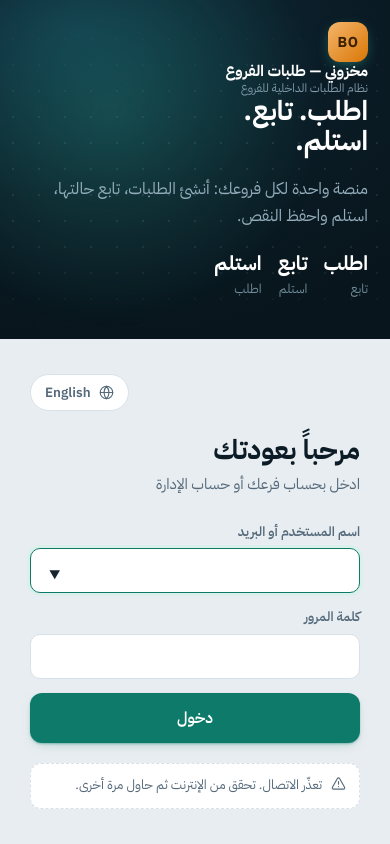
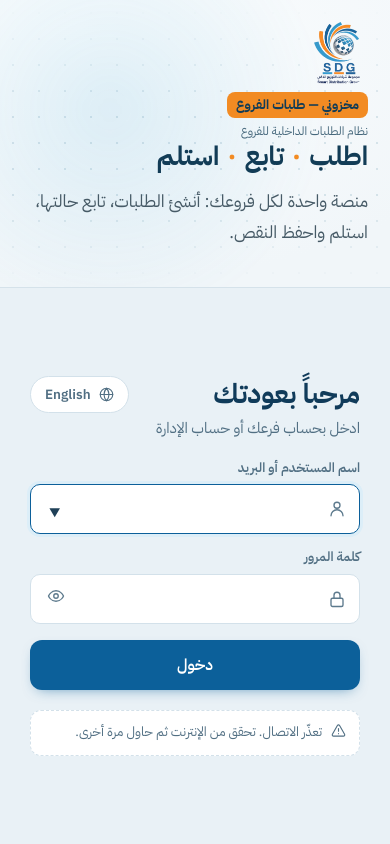
Before and after one commit to omarapdelgwad44/branch-orders, a website with bundled scripts: page frontend/index.html in a window 390 px wide. Built offline with nearby package versions, Linux system fonts and the light colour scheme; no server answers.

Commit message:
Refactor code structure for improved readability and maintainability

```diff
--- a/frontend/assets/css/styles.css
+++ b/frontend/assets/css/styles.css
@@ -2,41 +2,41 @@
 
 /* ============ tokens ============ */
 :root {
-  --canvas: #e8edf1;
+  --canvas: #e9f1f6;
   --surface: #ffffff;
-  --surface-2: #f5f8fa;
-  --ink: #0b1c26;
-  --text: #16242e;
-  --muted: #54697a;
-  --faint: #6b8496;
-  --line: #d9e1e8;
-  --line-soft: #e7edf2;
+  --surface-2: #f5f9fc;
+  --ink: #103b5a;
+  --text: #1f4058;
+  --muted: #516f83;
+  --faint: #6c8799;
+  --line: #d3e1ea;
+  --line-soft: #e5eff5;
 
-  --primary: #0e7a6a;
-  --primary-strong: #0a5d51;
-  --primary-soft: #dbf0ea;
-  --accent: #d97706;
-  --accent-soft: #fbefd9;
+  --primary: #0c609a;
+  --primary-strong: #084b78;
+  --primary-soft: #dceef8;
+  --accent: #f28b23;
+  --accent-soft: #fff0df;
   --danger: #b42318;
   --danger-soft: #fceae7;
   --success: #15803d;
   --success-soft: #e4f4e9;
 
   --amber: #b45309; --amber-soft: #fbeed0;
-  --blue: #1d4ed8;  --blue-soft: #e7effd;
+  --blue: #0c609a;  --blue-soft: #dceef8;
   --violet: #6d28d9; --violet-soft: #efeafb;
-  --cyan: #0e7490;  --cyan-soft: #dff1f6;
-  --teal: #0f766e;  --teal-soft: #def2ef;
+  --cyan: #249ed5;  --cyan-soft: #e0f4fc;
+  --teal: #0d70a9;  --teal-soft: #ddecf6;
   --green: #15803d; --green-soft: #e4f4e9;
   --red: #b91c1c;   --red-soft: #fce7e7;
   --gray: #475569;  --gray-soft: #e6ebef;
-  --slate: #526575; --slate-soft: #eaf0f4;
+  --slate: #4d6e84; --slate-soft: #e7f0f5;
 
   --font: 'Manrope', 'IBM Plex Sans Arabic', 'Segoe UI', system-ui, sans-serif;
   --radius: 14px;
   --radius-sm: 9px;
-  --shadow-1: 0 1px 2px rgba(11, 28, 38, .05), 0 1px 1px rgba(11, 28, 38, .03);
-  --shadow-2: 0 6px 24px -8px rgba(11, 28, 38, .16);
+  --shadow-1: 0 1px 2px rgba(16, 59, 90, .05), 0 1px 1px rgba(16, 59, 90, .03);
+  --shadow-2: 0 6px 24px -8px rgba(16, 59, 90, .16);
   --sidebar-w: 264px;
   --ease: cubic-bezier(.4, 0, .2, 1);
 }
@@ -82,7 +82,7 @@ input, select, textarea { font-family: inherit; }
 :focus-visible { outline: 2px solid var(--primary); outline-offset: 2px; border-radius: 4px; }
 .switch input:focus-visible + .slider { outline: 2px solid var(--primary); outline-offset: 2px; }
 .nav-item:focus-visible, .side-link:focus-visible, .chip-btn:focus-visible,
-.qty-btn:focus-visible, .icon-btn:focus-visible { outline: 2px solid #4fe0c2; outline-offset: 2px; }
+.qty-btn:focus-visible, .icon-btn:focus-visible { outline: 2px solid #249ed5; outline-offset: 2px; }
 
 .flip-rtl { transition: transform .2s var(--ease); }
 [dir='rtl'] .flip-rtl { transform: scaleX(-1); }
@@ -101,7 +101,7 @@ input, select, textarea { font-family: inherit; }
 .btn:disabled { opacity: .55; pointer-events: none; }
 .btn svg { flex: none; }
 
-.btn-primary { background: var(--primary); color: #fff; box-shadow: 0 1px 2px rgba(14, 122, 106, .35), 0 4px 12px -6px rgba(14, 122, 106, .5); }
+.btn-primary { background: var(--primary); color: #fff; box-shadow: 0 1px 2px rgba(12, 96, 154, .35), 0 4px 12px -6px rgba(12, 96, 154, .5); }
 .btn-primary:hover { background: var(--primary-strong); }
 .btn-ghost { border-color: var(--line); background: var(--surface); color: var(--text); }
 .btn-ghost:hover { border-color: var(--faint); background: var(--surface-2); }
@@ -173,9 +173,9 @@ tr.av-off td { color: var(--muted); }
 
 .sidebar {
   position: fixed; inset-inline-start: 0; top: 0; bottom: 0; width: var(--sidebar-w);
-  background: linear-gradient(180deg, #0b1c26 0%, #0f2733 100%);
+  background: linear-gradient(180deg, #0b385b 0%, #0b4c78 100%);
   color: #c7d6df; display: flex; flex-direction: column; z-index: 40;
-  box-shadow: 2px 0 24px rgba(11, 28, 38, .18);
+  box-shadow: 2px 0 24px rgba(8, 75, 120, .18);
 }
 
 .main { margin-inline-start: var(--sidebar-w); min-height: 100vh; display: flex; flex-direction: column; }
@@ -192,50 +192,67 @@ tr.av-off td { color: var(--muted); }
 
 .content { flex: 1; padding: 26px; max-width: 1360px; width: 100%; margin-inline: auto; min-width: 0; overflow-x: clip; }
 
-.backdrop { position: fixed; inset: 0; background: rgba(11, 28, 38, .5); z-index: 35; opacity: 0; pointer-events: none; transition: opacity .2s; }
+.backdrop { position: fixed; inset: 0; background: rgba(8, 59, 90, .5); z-index: 35; opacity: 0; pointer-events: none; transition: opacity .2s; }
 
 /* brand */
 .brand { display: flex; align-items: center; gap: 12px; padding: 22px 20px 16px; }
 .brand-mark {
   width: 40px; height: 40px; border-radius: 12px; flex: none;
   display: grid; place-items: center; font-weight: 800; font-size: .9rem; letter-spacing: .5px;
-  color: #062b24; background: linear-gradient(135deg, #35d0b0, #0e7a6a);
-  box-shadow: 0 4px 14px -4px rgba(53, 208, 176, .55);
+  color: #fff; background: linear-gradient(135deg, #249ed5, #0c609a);
+  box-shadow: 0 4px 14px -4px rgba(36, 158, 213, .55);
 }
 .brand-mark.light { background: linear-gradient(135deg, #f5b56b, var(--accent)); color: #3b2100; }
+.brand-logo {
+  width: 42px; height: 42px; flex: none; object-fit: contain;
+  border-radius: 12px;
+}
 .brand-text { display: grid; line-height: 1.25; }
 .brand-text b { color: #fff; font-size: .95rem; }
-.brand-text em { color: #7f99a8; font-style: normal; font-size: .74rem; }
+.brand-text em { color: #b8d5e7; font-style: normal; font-size: .74rem; }
 
 .nav { flex: 1; padding: 8px 12px; overflow-y: auto; display: flex; flex-direction: column; gap: 3px; }
 .nav-item {
   display: flex; align-items: center; gap: 12px;
-  padding: 11px 13px; border-radius: 11px; color: #b8ccd6; font-weight: 600; font-size: .9rem;
+  padding: 11px 13px; border-radius: 11px; color: #c7ddeb; font-weight: 600; font-size: .9rem;
   transition: background .15s, color .15s, transform .15s var(--ease);
 }
 .nav-item:hover { background: rgba(255, 255, 255, .06); color: #fff; text-decoration: none; transform: translateX(3px); }
 [dir='rtl'] .nav-item:hover { transform: translateX(-3px); }
-.nav-item.active { background: rgba(53, 208, 176, .16); color: #4fe0c2; }
+.nav-item.active { background: rgba(36, 158, 213, .18); color: #8fd8f5; }
 .nav-ic { display: grid; place-items: center; width: 20px; }
 
 .side-foot { padding: 14px 14px 18px; display: grid; gap: 8px; border-top: 1px solid rgba(255,255,255,.07); }
 .side-user { display: flex; align-items: center; gap: 10px; padding: 6px 4px; }
 .avatar {
   width: 36px; height: 36px; border-radius: 50%; flex: none;
-  display: grid; place-items: center; font-weight: 700; color: #062b24;
-  background: linear-gradient(135deg, #4fe0c2, #2bb39a);
+  display: grid; place-items: center; font-weight: 700; color: #fff;
+  background: linear-gradient(135deg, #249ed5, #0c609a);
 }
 .side-user-meta { display: grid; line-height: 1.3; min-width: 0; }
 .side-user-meta b { color: #fff; font-size: .86rem; }
-.side-user-meta em { color: #7f99a8; font-style: normal; font-size: .74rem; overflow: hidden; text-overflow: ellipsis; white-space: nowrap; }
+.side-user-meta em { color: #b8d5e7; font-style: normal; font-size: .74rem; overflow: hidden; text-overflow: ellipsis; white-space: nowrap; }
 .side-link {
   display: flex; align-items: center; gap: 10px;
   padding: 9px 12px; border-radius: 10px; border: 0; background: transparent;
-  color: #b8ccd6; font-weight: 600; font-size: .86rem; text-align: initial;
+  color: #c7ddeb; font-weight: 600; font-size: .86rem; text-align: initial;
   transition: background .15s, color .15s;
 }
 .side-link:hover { background: rgba(255,255,255,.06); color: #fff; }
 .side-link.danger:hover { color: #ff9f97; background: rgba(180, 35, 24, .18); }
+
+/* ============ SDG identity ============ */
+.hero-brand-logo {
+  width: 77px; height: 77px; object-fit: contain; flex: none;
+  border-radius: 18px;
+}
+.login-hero .hero-brand { display: flex; flex-direction: column; align-items: flex-start; gap: 8px; }
+.login-hero .brand-text { justify-items: start; row-gap: 6px; }
+.login-hero .brand-text b {
+  width: fit-content; padding: 4px 9px; border-radius: 8px;
+  color: #123c56; background: #f28b23; font-size: .82rem; line-height: 1.35;
+}
+.login-hero .brand-text em { color: #46687c; }
 
 /* ============ page primitives ============ */
 .page-head { display: flex; align-items: flex-start; justify-content: space-between; gap: 16px; margin-bottom: 22px; flex-wrap: wrap; }
@@ -476,7 +493,7 @@ tr.av-off .badge.av-tag { display: inline-flex; }
 
 /* ============ modal ============ */
 .modal-backdrop {
-  position: fixed; inset: 0; background: rgba(11, 28, 38, .44); z-index: 60;
+  position: fixed; inset: 0; background: rgba(8, 59, 90, .44); z-index: 60;
   display: grid; place-items: center; padding: 18px;
   animation: fade .18s var(--ease);
 }
@@ -502,13 +519,13 @@ tr.av-off .badge.av-tag { display: inline-flex; }
 }
 .toast {
   display: flex; gap: 10px; align-items: flex-start;
-  background: #0b1c26; color: #eaf1f5; border-radius: 12px; padding: 13px 15px;
+  background: #0b385b; color: #edf8ff; border-radius: 12px; padding: 13px 15px;
   font-size: .88rem; box-shadow: var(--shadow-2);
   opacity: 0; transform: translateY(-8px); transition: opacity .25s var(--ease), transform .25s var(--ease);
 }
 .toast.show { opacity: 1; transform: none; }
 .toast-ic { margin-top: 1px; }
-.toast-success .toast-ic { color: #4fe0c2; }
+.toast-success .toast-ic { color: #8fd8f5; }
 .toast-error .toast-ic { color: #ff9f97; }
 .toast-info .toast-ic { color: #7ec8e5; }
 .toast-msg { unicode-bidi: isolate; }
@@ -538,26 +555,28 @@ tr.av-off .badge.av-tag { display: inline-flex; }
 
 /* ============ login ============ */
 .login { min-height: 100vh; display: grid; grid-template-columns: 55% 45%; }
-.login-hero { position: relative; overflow: hidden; background: radial-gradient(120% 90% at 20% 10%, #103344 0%, #0b1c26 55%, #08151c 100%); color: #c7d6df; display: flex; }
-.hero-glow { position: absolute; width: 460px; height: 460px; border-radius: 50%; background: radial-gradient(circle, rgba(53, 208, 176, .22), transparent 65%); top: -120px; inset-inline-end: -120px; filter: blur(10px); }
+.login-hero {
+  position: relative; overflow: hidden;
+  background: radial-gradient(120% 90% at 20% 10%, #fbfdfe 0%, #f1f6f9 100%);
+  color: #35566b; display: flex;
+}
+.hero-glow { position: absolute; width: 460px; height: 460px; border-radius: 50%; background: radial-gradient(circle, rgba(39, 151, 203, .13), transparent 65%); top: -120px; inset-inline-end: -120px; filter: blur(10px); }
 .hero-grid {
   position: absolute; inset: 0;
-  background-image: radial-gradient(rgba(120, 160, 180, .16) 1px, transparent 1px);
+  background-image: radial-gradient(rgba(37, 103, 137, .14) 1px, transparent 1px);
   background-size: 26px 26px;
   mask-image: linear-gradient(180deg, transparent, #000 40%, #000 70%, transparent);
 }
-.hero-inner { position: relative; padding: 34px; display: flex; flex-direction: column; justify-content: space-between; width: 100%; min-width: 0; }
-.hero-copy { margin-top: auto; padding-block-end: 6vh; min-width: 0; }
-.hero-copy h1 { color: #fff; font-size: clamp(1.7rem, 4.2vw, 3.2rem); font-weight: 800; line-height: 1.12; max-width: 11ch; margin-bottom: 18px; overflow-wrap: anywhere; }
-.hero-copy p { color: #93adbb; font-size: 1.02rem; max-width: 40ch; line-height: 1.7; }
-.hero-stats { display: flex; gap: 26px; margin-top: 34px; flex-wrap: wrap; }
-.hero-stat { display: grid; min-width: 0; }
-.hero-stat b { font-size: 1.25rem; color: #fff; }
-.hero-stat em { font-style: normal; color: #6f8b9a; font-size: .8rem; }
+.hero-inner { position: relative; padding: 34px; display: flex; flex-direction: column; align-items: flex-start; justify-content: space-between; width: 100%; min-width: 0; }
+.hero-copy { width: 100%; margin-top: auto; padding-block-end: 6vh; min-width: 0; text-align: start; }
+.hero-copy h1 { color: #123c56; font-size: clamp(1.65rem, 3vw, 2.65rem); font-weight: 800; line-height: 1.18; margin-bottom: 14px; overflow-wrap: anywhere; }
+.login-steps { display: flex; align-items: center; gap: .42em; white-space: nowrap; }
+.login-steps i { color: var(--accent); font-style: normal; font-weight: 700; }
+.hero-copy p { color: #465a66; font-size: 1.08rem; max-width: 42ch; line-height: 1.75; margin: 0; }
 
-.login-panel { display: grid; place-items: center; padding: 30px; background: var(--canvas); }
+.login-panel { display: grid; place-items: center; padding: 30px; background: var(--canvas); border-inline-start: 1px solid #d5e2ea; }
 .login-card { width: min(400px, 100%); }
-.login-card-top { display: flex; justify-content: flex-end; margin-bottom: 22px; }
+.login-card-title-row { display: flex; align-items: center; justify-content: space-between; gap: 14px; margin-bottom: 4px; }
 .lang-pill {
   display: inline-flex; align-items: center; gap: 8px;
   border: 1px solid var(--line); background: var(--surface); border-radius: 999px;
@@ -566,8 +585,21 @@ tr.av-off .badge.av-tag { display: inline-flex; }
 }
 .lang-pill:hover { border-color: var(--faint); transform: translateY(-1px); }
 .lang-dot { width: 8px; height: 8px; border-radius: 50%; background: var(--primary); }
-.login-card h2 { font-size: 1.7rem; margin-bottom: 6px; }
-.login-sub { color: var(--muted); margin: 0 0 26px; }
+.login-card h2 { font-size: 1.7rem; margin: 0; }
+.login-sub { color: var(--muted); margin: 0 0 18px; }
+.login .field { margin-bottom: 13px; }
+.login .input { height: 50px; padding-inline-start: 44px; }
+.input-wrap { position: relative; display: block; }
+.input-icon { position: absolute; inset-inline-start: 14px; top: 50%; z-index: 1; color: #5d7a8d; transform: translateY(-50%); pointer-events: none; }
+.input-icon svg { display: block; }
+.password-toggle { position: absolute; inset-inline-end: 8px; top: 50%; z-index: 1; width: 36px; height: 36px; border: 0; border-radius: 8px; color: #5d7a8d; background: transparent; transform: translateY(-50%); }
+.password-toggle:hover { color: #123c56; background: #edf4f7; }
+.password-toggle:focus-visible { outline: 2px solid var(--primary); outline-offset: 1px; }
+.login-submit { position: relative; min-height: 50px; margin-top: 3px; background: #0c609a; box-shadow: 0 5px 14px -7px rgba(12, 96, 154, .7); }
+.login-submit:hover { background: #084b78; }
+.login-submit.loading { color: transparent; opacity: 1; }
+.login-submit.loading::after { content: ''; position: absolute; width: 18px; height: 18px; border: 2px solid rgba(255,255,255,.45); border-top-color: #fff; border-radius: 50%; animation: spin .7s linear infinite; }
+@keyframes spin { to { transform: rotate(360deg); } }
 .login-alert { border-radius: 11px; padding: 11px 14px; font-size: .88rem; margin-bottom: 16px; }
 .login-alert.hidden { display: none; }
 .alert-err { background: var(--danger-soft); color: #8f150d; border: 1px solid #f3cdc9; }
@@ -606,7 +638,8 @@ tr.av-off .badge.av-tag { display: inline-flex; }
   .order-card { position: static; }
   .detail-grid { grid-template-columns: 1fr; }
   .login { grid-template-columns: 1fr; grid-template-rows: auto 1fr; }
-  .login-hero { min-height: 38vh; }
+  .login-hero { min-height: 34vh; }
+  .login-panel { border-inline-start: 0; border-top: 1px solid #d5e2ea; }
   .hero-copy { padding-block-end: 18px; }
   .hero-stats { margin-top: 18px; }
   .flow-fill { width: 45%; }
@@ -652,7 +685,8 @@ tr.av-off .badge.av-tag { display: inline-flex; }
   .chip-btn.chip-badge.active { border-color: transparent; background: transparent; }
   .chip-btn.chip-badge.active .badge { outline: 2px solid var(--primary); outline-offset: 2px; }
   .hero-inner { padding: 22px; }
-  .hero-stats { gap: 16px; }
+  .hero-brand-logo { width: 62px; height: 62px; }
+  .login-steps { gap: .3em; font-size: 1.55rem; }
   #toast-root { top: auto; bottom: 16px; inset-inline-end: 12px; inset-inline-start: 12px; width: auto; }
 }
 
--- a/frontend/assets/js/app.js
+++ b/frontend/assets/js/app.js
@@ -75,7 +75,6 @@ function isActive(href) {
 
 function renderShell(user) {
   const appRoot = document.getElementById('app');
-  const brandMonogram = 'BO';
   const navItems = sidebarNav(user).map(([href, key, ic]) => {
     const active = isActive(href);
     return '<a class="nav-item' + (active ? ' active' : '') + '" href="' + href + '">' +
@@ -87,7 +86,7 @@ function renderShell(user) {
     '<div class="backdrop" id="backdrop"></div>' +
     '<aside class="sidebar" id="sidebar" aria-label="' + escNav(t('app.name')) + '">' +
       '<div class="brand">' +
-        '<span class="brand-mark">' + brandMonogram + '</span>' +
+        '<img class="brand-logo" src="assets/images/sdg-mark-transparent.png" alt="SDG" width="256" height="256">' +
         '<span class="brand-text"><b>' + escNav(t('app.name')) + '</b><em>' + escNav(t('app.tagline')) + '</em></span>' +
       '</div>' +
       '<nav class="nav" aria-label="' + escNav(t('app.name')) + '">' + navItems + '</nav>' +
--- a/frontend/assets/js/i18n.js
+++ b/frontend/assets/js/i18n.js
@@ -25,6 +25,9 @@ const DICTS = {
     'login.username': 'اسم المستخدم أو البريد',
     'login.password': 'كلمة المرور',
     'login.submit': 'دخول',
+    'login.signingIn': 'جارٍ تسجيل الدخول…',
+    'login.showPassword': 'إظهار كلمة المرور',
+    'login.hidePassword': 'إخفاء كلمة المرور',
     'login.welcome': 'مرحباً بعودتك',
     'login.brandHero': 'اطلب. تابع. استلم.',
     'login.brandSub': 'منصة واحدة لكل فروعك: أنشئ الطلبات، تابع حالتها، استلم واحفظ النقص.',
@@ -275,6 +278,9 @@ const DICTS = {
     'login.username': 'Username or email',
     'login.password': 'Password',
     'login.submit': 'Sign in',
+    'login.signingIn': 'Signing in…',
+    'login.showPassword': 'Show password',
+    'login.hidePassword': 'Hide password',
     'login.welcome': 'Welcome back',
     'login.brandHero': 'Order. Track. Receive.',
     'login.brandSub': 'One system for all branches: create orders, follow their status, receive and report shortages.',
--- a/frontend/assets/js/icons.js
+++ b/frontend/assets/js/icons.js
@@ -8,6 +8,7 @@ const P = {
   package: '<path d="M16.5 9.4 7.55 4.24"/><path d="M21 16V8a2 2 0 0 0-1-1.73l-7-4a2 2 0 0 0-2 0l-7 4A2 2 0 0 0 3 8v8a2 2 0 0 0 1 1.73l7 4a2 2 0 0 0 2 0l7-4A2 2 0 0 0 21 16Z"/><path d="M3.27 6.96 12 12.01l8.73-5.05"/><path d="M12 22.08V12"/>',
   truck: '<path d="M14 18V6a2 2 0 0 0-2-2H4a2 2 0 0 0-2 2v11a1 1 0 0 0 1 1h2"/><path d="M15 18H9"/><path d="M19 18h2a1 1 0 0 0 1-1v-3.65a1 1 0 0 0-.22-.62l-3.48-4.35A1 1 0 0 0 17.52 8H14"/><circle cx="17" cy="18" r="2"/><circle cx="7" cy="18" r="2"/>',
   users: '<path d="M16 21v-2a4 4 0 0 0-4-4H6a4 4 0 0 0-4 4v2"/><circle cx="9" cy="7" r="4"/><path d="M22 21v-2a4 4 0 0 0-3-3.87"/><path d="M16 3.13a4 4 0 0 1 0 7.75"/>',
+  user: '<path d="M20 21a8 8 0 0 0-16 0"/><circle cx="12" cy="7" r="4"/>',
   building: '<rect x="4" y="2" width="16" height="20" rx="2"/><path d="M9 22v-4h6v4"/><path d="M8 6h.01M16 6h.01M12 6h.01M12 10h.01M12 14h.01M16 10h.01M16 14h.01M8 10h.01M8 14h.01"/>',
   layers: '<path d="m12.83 2.18a2 2 0 0 0-1.66 0L2.6 6.08a1 1 0 0 0 0 1.83l8.58 3.91a2 2 0 0 0 1.66 0l8.58-3.9a1 1 0 0 0 0-1.83Z"/><path d="m22 17.65-9.17 4.16a2 2 0 0 1-1.66 0L2 17.65"/><path d="m22 12.65-9.17 4.16a2 2 0 0 1-1.66 0L2 12.65"/>',
   dashboard: '<rect width="7" height="9" x="3" y="3" rx="1"/><rect width="7" height="5" x="14" y="3" rx="1"/><rect width="7" height="9" x="14" y="12" rx="1"/><rect width="7" height="5" x="3" y="16" rx="1"/>',
@@ -29,6 +30,7 @@ const P = {
   chevL: '<path d="m15 18-6-6 6-6"/>',
   edit: '<path d="M17 3a2.85 2.83 0 1 1 4 4L7.5 20.5 2 22l1.5-5.5Z"/>',
   eye: '<path d="M2 12s3-7 10-7 10 7 10 7-3 7-10 7-10-7-10-7Z"/><circle cx="12" cy="12" r="3"/>',
+  lock: '<rect width="16" height="11" x="4" y="11" rx="2"/><path d="M8 11V7a4 4 0 0 1 8 0v4"/>',
   copy: '<rect width="14" height="14" x="8" y="8" rx="2"/><path d="M4 16c-1.1 0-2-.9-2-2V4c0-1.1.9-2 2-2h10c1.1 0 2 .9 2 2"/>',
   clock: '<circle cx="12" cy="12" r="10"/><path d="M12 6v6l4 2"/>',
   shield: '<path d="M20 13c0 5-3.5 7.5-7.66 8.95a1 1 0 0 1-.67-.01C7.5 20.5 4 18 4 13V6a1 1 0 0 1 1-1c2 0 4.5-1.2 6.24-2.72a1.17 1.17 0 0 1 1.52 0C14.51 3.81 17 5 19 5a1 1 0 0 1 1 1Z"/><path d="m9 12 2 2 4-4"/>',
--- a/frontend/assets/js/views/login.js
+++ b/frontend/assets/js/views/login.js
@@ -28,38 +28,35 @@ function layout() {
       '<div class="hero-grid"></div>' +
       '<div class="hero-inner">' +
         '<div class="hero-brand">' +
-          '<span class="brand-mark light">BO</span>' +
+          '<img class="hero-brand-logo" src="assets/images/sdg-logo-official.png" alt="SDG — Smart Distribution Group" width="720" height="988" fetchpriority="high">' +
           '<span class="brand-text"><b>' + esc(t('app.name')) + '</b><em>' + esc(t('app.tagline')) + '</em></span>' +
         '</div>' +
         '<div class="hero-copy">' +
-          '<h1>' + esc(t('login.brandHero')) + '</h1>' +
+          '<h1 class="login-steps"><span>' + esc(t('login.stat.order')) + '</span><i aria-hidden="true">·</i><span>' + esc(t('login.stat.track')) + '</span><i aria-hidden="true">·</i><span>' + esc(t('login.stat.receive')) + '</span></h1>' +
           '<p>' + esc(t('login.brandSub')) + '</p>' +
-          '<div class="hero-stats">' +
-            '<div class="hero-stat"><b>' + esc(t('login.stat.order')) + '</b><em>' + esc(t('login.stat.track')) + '</em></div>' +
-            '<div class="hero-stat"><b>' + esc(t('login.stat.track')) + '</b><em>' + esc(t('login.stat.receive')) + '</em></div>' +
-            '<div class="hero-stat"><b>' + esc(t('login.stat.receive')) + '</b><em>' + esc(t('login.stat.order')) + '</em></div>' +
-          '</div>' +
         '</div>' +
       '</div>' +
     '</aside>' +
     '<main class="login-panel">' +
       '<div class="login-card">' +
-        '<div class="login-card-top">' + langBtn + '</div>' +
-        '<h2>' + esc(t('login.welcome')) + '</h2>' +
+        '<div class="login-card-title-row"><h2>' + esc(t('login.welcome')) + '</h2>' + langBtn + '</div>' +
         '<p class="login-sub">' + esc(t('login.subtitle')) + '</p>' +
-        '<div class="login-alert hidden" id="loginAlert" role="alert"></div>' +
+        '<div class="login-alert hidden" id="loginAlert" role="alert" aria-live="polite"></div>' +
         '<form id="loginForm" novalidate>' +
           '<label class="field">' +
             '<span class="field-label">' + esc(t('login.username')) + '</span>' +
-            '<input class="input" type="text" name="username" autocomplete="username" list="loginHints" required autofocus>' +
+            '<span class="input-wrap"><span class="input-icon" aria-hidden="true">' + icon('user', 18) + '</span>' +
+            '<input class="input" type="text" name="username" autocomplete="username" spellcheck="false" list="loginHints" required autofocus></span>' +
             '<datalist id="loginHints">' + (hints || '<option></option>') + '</datalist>' +
           '</label>' +
           '<label class="field">' +
             '<span class="field-label">' + esc(t('login.password')) + '</span>' +
-            '<input class="input" type="password" name="password" autocomplete="current-password" required>' +
+            '<span class="input-wrap"><span class="input-icon" aria-hidden="true">' + icon('lock', 18) + '</span>' +
+            '<input class="input" id="loginPassword" type="password" name="password" autocomplete="current-password" required>' +
+            '<button class="password-toggle" id="passwordToggle" type="button" aria-label="' + esc(t('login.showPassword')) + '" aria-pressed="false">' + icon('eye', 18) + '</button></span>' +
           '</label>' +
-          '<button class="btn btn-primary btn-block btn-lg" type="submit">' +
-            t('login.submit') + '</button>' +
+          '<button class="btn btn-primary btn-block btn-lg login-submit" type="submit"><span>' +
+            esc(t('login.submit')) + '</span></button>' +
         '</form>' +
         '<div class="login-note hidden" id="loginNote"></div>' +
       '</div>' +
@@ -89,6 +86,23 @@ function bind(app, onLogin) {
   const form = document.getElementById('loginForm');
   const alertBox = document.getElementById('loginAlert');
   const btn = form.querySelector('button[type="submit"]');
+  const btnLabel = btn.querySelector('span');
+  const password = form.password;
+  const passwordToggle = document.getElementById('passwordToggle');
+
+  passwordToggle.addEventListener('click', () => {
+    const visible = password.type === 'text';
+    password.type = visible ? 'password' : 'text';
+    passwordToggle.setAttribute('aria-pressed', String(!visible));
+    passwordToggle.setAttribute('aria-label', t(visible ? 'login.showPassword' : 'login.hidePassword'));
+  });
+
+  const setSubmitting = (submitting) => {
+    btn.disabled = submitting;
+    btn.classList.toggle('loading', submitting);
+    btn.setAttribute('aria-busy', String(submitting));
+    btnLabel.textContent = submitting ? t('login.signingIn') : t('login.submit');
+  };
 
   form.addEventListener('submit', async (e) => {
     e.preventDefault();
@@ -96,17 +110,16 @@ function bind(app, onLogin) {
     const password = form.password.value;
     if (!username || !password) {
       showAlert(alertBox, t('login.empty') || 'Please enter your credentials.', false);
+      (!username ? form.username : form.password).focus();
       return;
     }
-    btn.disabled = true;
-    btn.classList.add('loading');
+    setSubmitting(true);
     try {
       const session = await api('auth.login', { username, password });
       onLogin(session);
     } catch (err) {
       showAlert(alertBox, errorText(err), false);
-      btn.disabled = false;
-      btn.classList.remove('loading');
+      setSubmitting(false);
     }
   });
 }
```
Also changed, not shown: frontend/index.html (+4 -4 lines), frontend/assets/images/sdg-logo-official.png (added), frontend/assets/images/sdg-logo-transparent.png (added), frontend/assets/images/sdg-logo.jpg (added), frontend/assets/images/sdg-mark-transparent.png (added), frontend/assets/images/sdg-mark.png (added).
